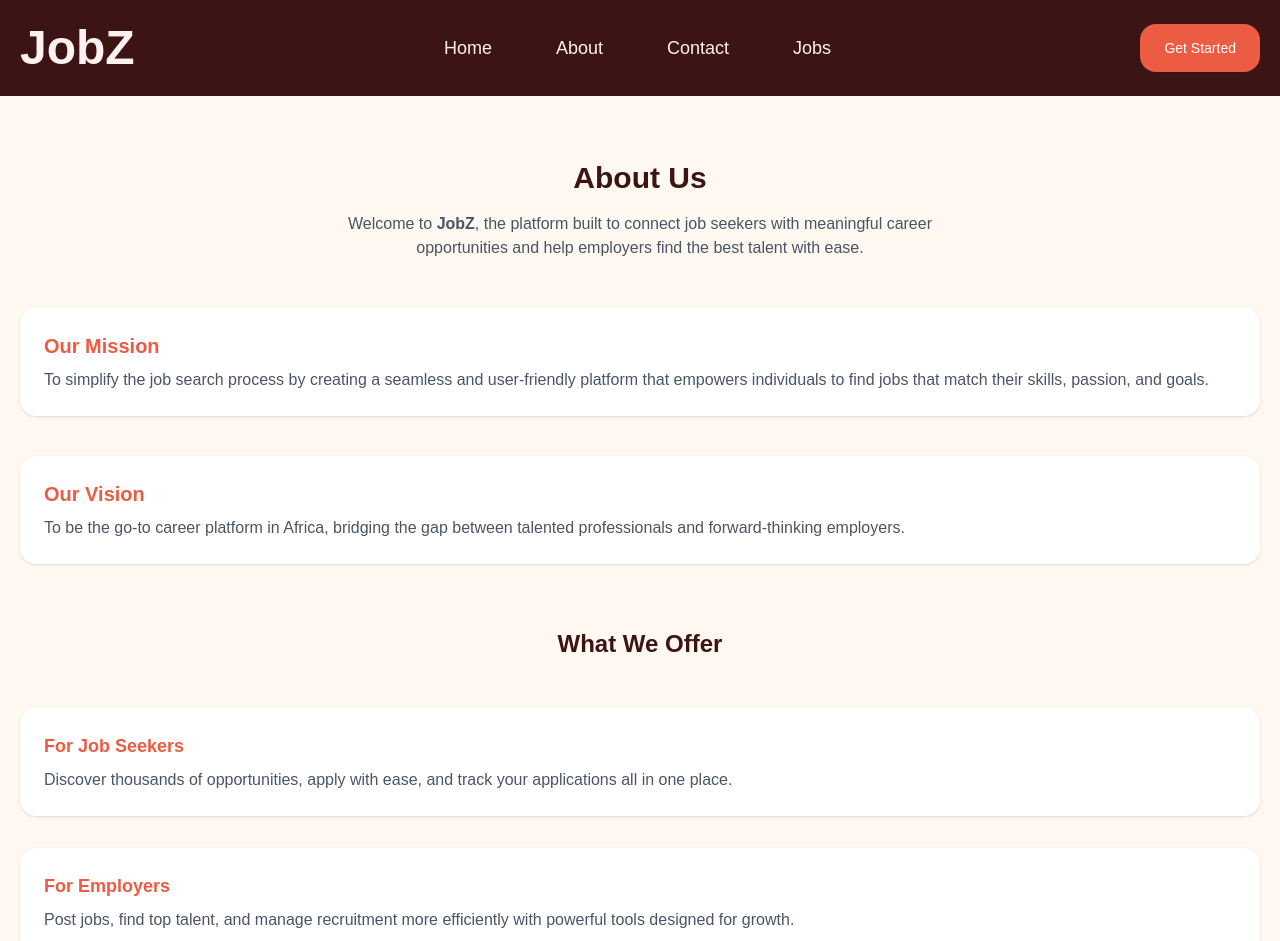
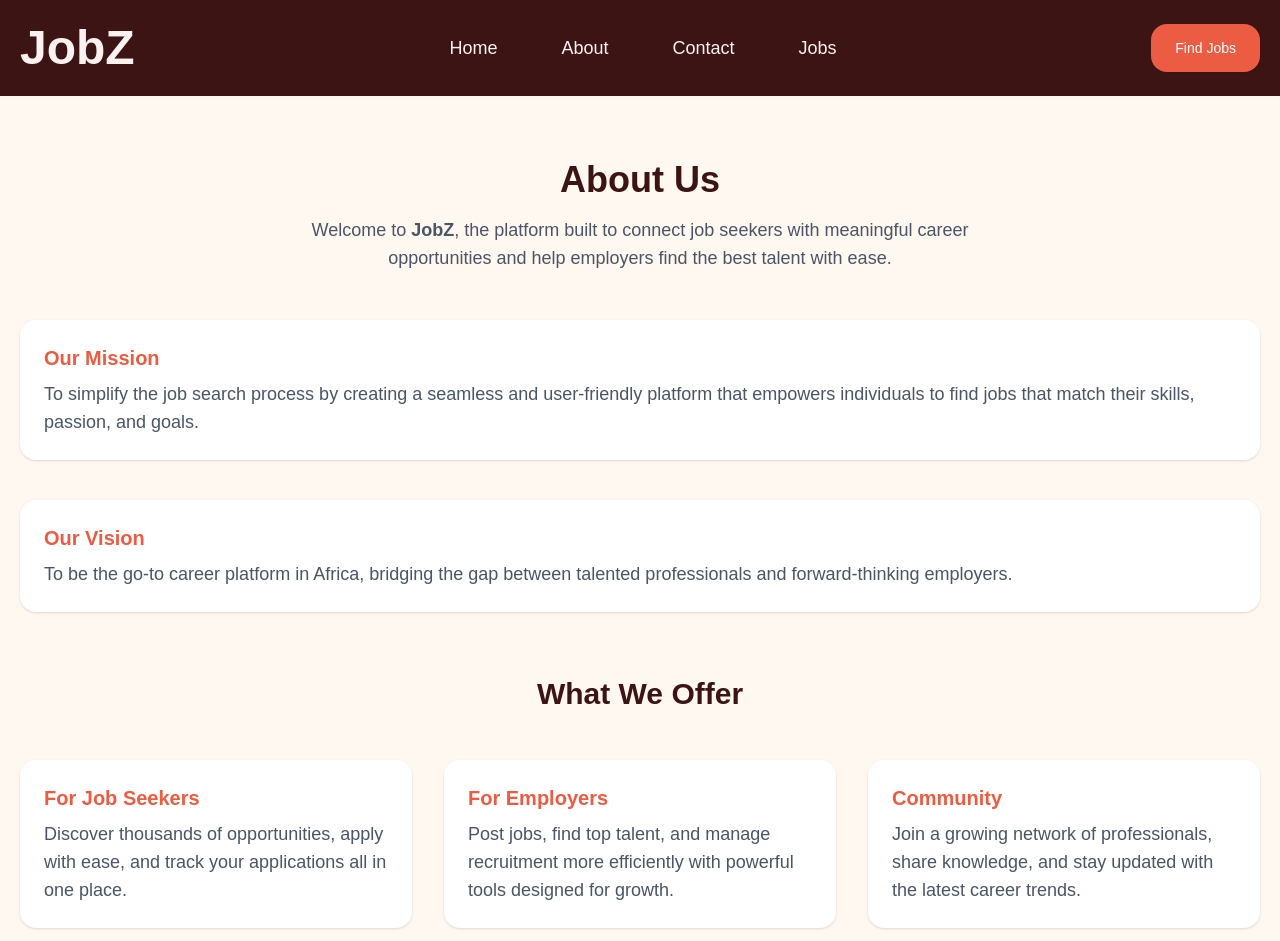
Before and after one commit to Andirell/capstone-project, a Next.js app: page /about in a window 1280 px wide. Shown: the top 941 px of the page. Built offline with nearby package versions, Linux system fonts and the light colour scheme; a web font is replaced by a local one.

Commit message:
feat: completed my responsiveness

```diff
--- a/package.json
+++ b/package.json
@@ -9,6 +9,7 @@
     "lint": "eslint"
   },
   "dependencies": {
+    "@radix-ui/react-select": "^2.2.6",
     "@radix-ui/react-slot": "^1.2.3",
     "class-variance-authority": "^0.7.1",
     "clsx": "^2.1.1",
--- a/src/app/about/page.jsx
+++ b/src/app/about/page.jsx
@@ -1,32 +1,29 @@
-
 import MaxWidthContainer from "@/components/things-to-share/max-width-container";
-
-
 
 export default function About() {
   return (
     <section className="py-16 bg-[#FFF8F0]">
       <MaxWidthContainer>
         <div className="text-center mb-12">
-            <h1 className="text-3xl  font-bold text-[#3C1414]">
+          <h1 className="text-3xl md:text-4xl font-bold text-[#3C1414]">
             About Us
           </h1>
-            <p className="mt-4 text-gray-600 max-w-2xl mx-auto">
-              Welcome to <span className="font-semibold">JobZ</span>,
-              the platform built to connect job seekers with meaningful career
-              opportunities and help employers find the best talent with ease.
+          <p className="mt-4 text-gray-600 max-w-2xl mx-auto text-base md:text-lg">
+            Welcome to <span className="font-semibold">JobZ</span>, the platform
+            built to connect job seekers with meaningful career opportunities
+            and help employers find the best talent with ease.
           </p>
         </div>
 
-          <div className="grid grid-cols-1 gap-10 mb-16">
-            <div className="p-6 bg-white rounded-2xl shadow hover:shadow">
+        <div className="grid grid-cols-1 md:grids-cols-2 gap-10 mb-16">
+          <div className="p-6 bg-white rounded-2xl shadow hover:shadow-md transition">
             <h2 className="text-xl font-semibold text-[#EC5C42] mb-2">
               Our Mission
             </h2>
-              <p className="text-gray-600">
+            <p className="text-gray-600 text-base md:text-lg">
               To simplify the job search process by creating a seamless and
-                user-friendly platform that empowers individuals to find jobs
-                that match their skills, passion, and goals.
+              user-friendly platform that empowers individuals to find jobs that
+              match their skills, passion, and goals.
             </p>
           </div>
 
@@ -34,7 +31,7 @@ export default function About() {
             <h2 className="text-xl font-semibold text-[#EC5C42] mb-2">
               Our Vision
             </h2>
-              <p className="text-gray-600">
+            <p className="text-gray-600 text-base md:text-lg">
               To be the go-to career platform in Africa, bridging the gap
               between talented professionals and forward-thinking employers.
             </p>
@@ -42,33 +39,40 @@ export default function About() {
         </div>
 
         <div className="text-center mb-12">
-            <h2 className="text-2xl font-bold text-[#3C1414]">What We Offer</h2>
+          <h2 className="text-2xl md:text-3xl font-bold text-[#3C1414]">
+            What We Offer
+          </h2>
         </div>
-          <div className="grid grid-cols-1  gap-8">
-            <div className="p-6 bg-white rounded-2xl shadow">
-              <h3 className="text-lg text-[#EC5C42] font-semibold mb-2">For Job Seekers</h3>
-              <p className="text-gray-600">
-                Discover thousands of opportunities, apply with ease, and
-                track your applications all in one place.
+        <div className="grid grid-cols-1 md:grid-cols-3  gap-8">
+          <div className="p-6 bg-white rounded-2xl shadow hover:shadow-md transition">
+            <h3 className="text-lg md:text-xl text-[#EC5C42] font-semibold mb-2">
+              For Job Seekers
+            </h3>
+            <p className="text-gray-600 text-base md:text-lg">
+              Discover thousands of opportunities, apply with ease, and track
+              your applications all in one place.
             </p>
           </div>
-            <div className="p-6 bg-white rounded-2xl shadow">
-              <h3 className="text-lg text-[#EC5C42] font-semibold  mb-2">For Employers</h3>
-              <p className="text-gray-600">
+          <div className="p-6 bg-white rounded-2xl shadow  hover:shadow-md transition">
+            <h3 className="text-lg md:text-xl text-[#EC5C42] font-semibold  mb-2">
+              For Employers
+            </h3>
+            <p className="text-gray-600 text-base md:text-lg">
               Post jobs, find top talent, and manage recruitment more
               efficiently with powerful tools designed for growth.
             </p>
           </div>
-            <div className="p-6 bg-white rounded-2xl shadow">
-              <h3 className="text-lg text-[#EC5C42] font-semibold mb-2">Community</h3>
-              <p className="text-gray-600">
-                Join a growing network of professionals, share knowledge,
-                and stay updated with the latest career trends.
+          <div className="p-6 bg-white rounded-2xl shadow hover:shadow-md transition">
+            <h3 className="text-lg md:text-xl text-[#EC5C42] font-semibold mb-2">
+              Community
+            </h3>
+            <p className="text-gray-600 text-base md:text-lg">
+              Join a growing network of professionals, share knowledge, and stay
+              updated with the latest career trends.
             </p>
           </div>
         </div>
       </MaxWidthContainer>
     </section>
-
-  )
+  );
 }
--- a/src/app/contact/page.jsx
+++ b/src/app/contact/page.jsx
@@ -9,17 +9,17 @@ export default function Contact() {
           <div className="max-w-4xl mx-auto space-y-16">
             <div className="text-center space-y-12">
               <div>
-                <h2 className="text-3xl font-bold text-gray-900 mb-3">
+                <h2 className="text-3xl md:text-4xl font-bold text-gray-900 mb-3">
                   Customer Support Center
                 </h2>
-                <p className="text-gray-600 text-lg">
+                <p className="text-gray-600 text-base md:text-lg">
                   Welcome to our Customer Support Center, your dedicated hub for
                   prompt assistance, reliable solutions, and personalized
                   guidance.
                 </p>
               </div>
 
-              <div className="grid grid-cols-3 gap-8">
+              <div className="grid grid-cols-1 sm:grid-cols-2 lg:grid-cols-3 gap-8">
                 <div className="bg-white shadow-lg rounded-2xl p-6 hover:shadow-xl transition">
                   <h3 className="text-xl font-semibold text-gray-800 mb-2">
                     Talk to Us Directly
@@ -54,10 +54,10 @@ export default function Contact() {
           </div>
 
           <div className="w-full max-w-2xl mx-auto bg-white shadow-lg rounded-2xl p-8">
-            <h1 className="text-3xl font-bold text-center text-gray-800 mb-4">
+            <h1 className="text-3xl md:text-4xl font-bold text-center text-gray-800 mb-4">
               Contact Us
             </h1>
-            <p className="text-center text-gray-600 mb-8">
+            <p className="text-center text-base md:text-lg text-gray-600 mb-8">
               Have questions, suggestions, or need support? We&apos;d love to
               hear from you. Fill out the form below and our team will get back
               to you as soon as possible.
--- a/src/app/jobs/page.jsx
+++ b/src/app/jobs/page.jsx
@@ -12,13 +12,13 @@ export default function Jobs() {
         : differentJobs.filter(job => job.category === selectedCategory);
 
     return (
-        <section className="bg-[#FFF8F0]">
-            <MaxWidthContainer className="flex gap-20">
-                <aside className="sticky top-0 w-48 space-y-10 border-r-2 border-gray-400 h-full py-10 divide-y-2">
+        <section className="bg-[#FFF8F0] ">
+            <MaxWidthContainer className="flex  flex-col md:flex-row gap-10">
+                <aside className="md:sticky md:top-20 md:w-48 space-y-6 md:space-y-10 border-b-2 md:border-r-2 md:border-b-0 border-gray-400 h-full py-4 md:py-10 divide-y-2 md:divide-y-0 divide-gray-400">
                     {JobsCategories.map((category, index) => (
                         <h2
                             key={index}
-                            className={`cursor-pointer py-6 hover:text-job-orange hover:scale-105 ${
+                            className={`cursor-pointer py-3 md:py-6 hover:text-job-orange hover:scale-105 transition ${
                                 selectedCategory === category.title ? "text-job-orange font-bold" : ""
                             }`}
                             onClick={() => setSelectedCategory(category.title)}
@@ -28,10 +28,10 @@ export default function Jobs() {
                     ))}
                 </aside>
 
-                <div className="relative flex-1 overflow-y-auto flex flex-wrap gap-8 py-10">
-                    {filteredJobs.map(job => (
-                        <JobCard job={job} key={job.title} />
-                    ))}
+               <div className="relative flex-1 grid grid-cols-1 sm:grid-cols-2 lg:flex lg:flex-wrap gap-6 py-6 md:py-10">
+                    {filteredJobs.map((job) => (
+                     <JobCard job={job} key={job.title} />
+            ))}
                 </div>
             </MaxWidthContainer>
         </section>
--- a/src/components/home-page/hero.jsx
+++ b/src/components/home-page/hero.jsx
@@ -1,4 +1,5 @@
 import MaxWidthContainer from "../things-to-share/max-width-container";
+import Link from "next/link";
 
 export default function Hero() {
   return (
@@ -6,7 +7,9 @@ export default function Hero() {
     <MaxWidthContainer className="text-center py-20 space-y-6 gap-4">
         <h1 className="text-4xl sm:text-3xl md:text-5xl lg:text-6xl font-extrabold text-[#3C1414]">Find Your <span className="text-[#EC5C42]">Dream Job</span></h1>
         <p className="text-lg md:text-xl sm:text-base lg:text-2xl text-[#3C1414]">Discover thousands of opportunities from top companies. <br className="hidden sm:block" /> Your next career move starts here.</p>
-            <button className="bg-[#EC5C42] text-white w-32 h-14 px-4 py-3 rounded-2xl text-base sm:text-[14px] md:text-lg hover:bg-[#3C1414] cursor-pointer">Get Started</button>
+           <Link href={"/jobs"}>
+              <button className="bg-[#EC5C42] text-white w-32 h-14 px-4 py-3 rounded-2xl text-base sm:text-[14px] md:text-lg hover:bg-[#3C1414] cursor-pointer">Get Started</button>
+           </Link>
 
     </MaxWidthContainer>
    </section>
--- a/src/components/navigation/navbar.jsx
+++ b/src/components/navigation/navbar.jsx
@@ -29,9 +29,11 @@ export default function Navbar() {
                 </ul>
              </nav>
                 <div className="hidden lg:block">
-                  <Button className={" p-6 rounded-2xl bg-[#EC5C42] hover:bg-[#d84f39] text-white"}>
-                          Get Started
-                  </Button>
+                  <Link href={"/jobs"}>
+                      <Button className={" p-6 rounded-2xl bg-[#EC5C42] hover:bg-[#d84f39] text-white"}>
+                         Find Jobs
+                     </Button>
+                  </Link>
                 </div>
 
                 <Button className={'lg:hidden bg-[#EC5C42] hover:bg-[#d84f39]'}
@@ -42,7 +44,7 @@ export default function Navbar() {
          </MaxWidthContainer>
 
                 {isOpen && (
-                  <nav className="absolute top-20 left-0 w-full bg-[#3C1414] text-[#FFF1F0] py-6 md:hidden z-10">
+                  <nav className="absolute top-20 left-0 w-full bg-[#3C1414] text-[#FFF1F0] py-6 md:hiddn z-10">
                     <ul className="flex flex-col items-center gap-6 text-lg font-medium">
                       {Navs.map((link, index) => (
                         <li key={index}>
@@ -54,9 +56,11 @@ export default function Navbar() {
                           </Link>
                         </li>
                       ))}
-                      <Button className="bg-[#EC5C42] hover:bg-[#d84f39] text-white">
-                          Get Started
-                      </Button>
+                      <Link href={"/jobs"}>
+                        <Button className="bg-[#EC5C42] hover:bg-[#d84f39] text-white">
+                          Find Jobs
+                        </Button>
+                      </Link>
                     </ul>
                   </nav>
                 )}
```
Also changed, not shown: src/components/things-to-share/jobcard.jsx (+12 -7 lines), 1 other file (tests, documents, lock files or other folders). Lines whose indentation alone changed are shown as unchanged.
